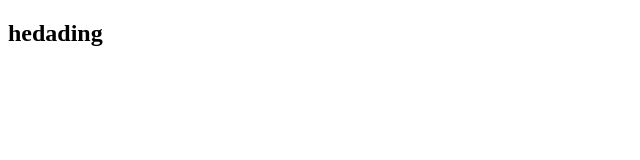
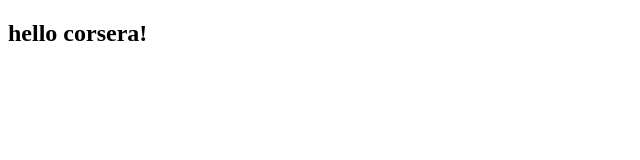
Before and after one commit to IsharaMadushani/coursera-test, a plain HTML site: page site/index.html in a window 1280 px wide. Shown: the full height of the page, 0-640 px from the left. Drawn offline with Linux system fonts and the light colour scheme.

Commit message:
edited first page

```diff
--- a/site/index.html
+++ b/site/index.html
@@ -4,7 +4,7 @@
     <title>Hello corsera</title>
 </head>
 <body>
-    <h2>hedading</h2>
+    <h2>hello corsera!</h2>
 
 </body>
 </html>
```
